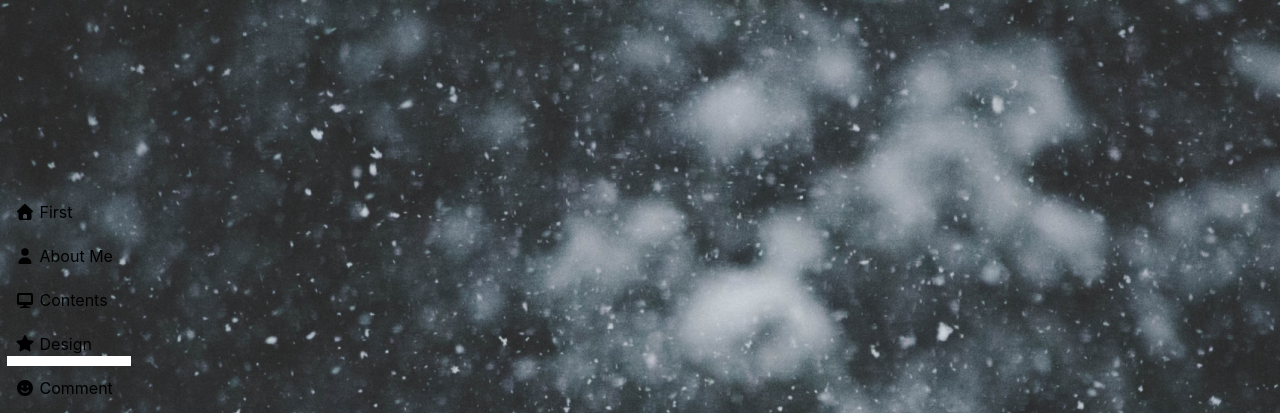
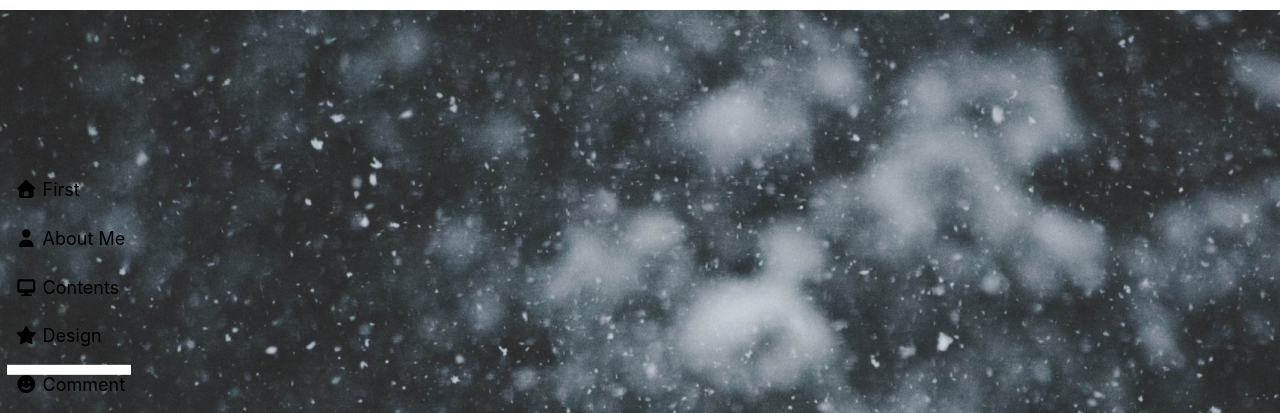
Before and after one commit to Clarity1111/portfolio, a plain HTML site: page index.html in a window 1280 px wide. Shown: the top 413 px of the page. Drawn offline with nearby package versions, Linux system fonts and the light colour scheme; a web font is replaced by a local one.

Commit message:
asas
asasas

```diff
--- a/css/style.css
+++ b/css/style.css
@@ -206,9 +206,11 @@ margin-bottom: 40px;
 }
 .design {
     display: flex;
-    flex-wrap: wrap;
-    justify-content: space-between;
+    justify-content: flex-start;
+    gap: 130px;
 }
+
+
 .design img {
     width: 333px;
     height: 264px;
@@ -218,9 +220,9 @@ margin-bottom: 40px;
     margin-bottom: 20px;
     object-fit: scale-down;
 }
-.design img:nth-child(1) {
+/* .design img:nth-child(1) {
     background: rgba(0, 0, 0, 0.3);
-}
+} */
 
 
 /* footer */
@@ -296,24 +298,30 @@ text-decoration:underline;
 
 /* 모니터 규격 */
 
-@media all and (min-width: 768px){
-
-}
-
-@media all and (min-width: 1024px){
-
+@media all and (min-width: 1199px) {
+    body {
+        font-size: 18px;
+        line-height: 1.6;
+        flex-direction: column;
+        margin: 10px auto;
+    }
 }
 
 /* 테블릿 규격 */
-@media all and (max-width: 1024px){
-
+@media all and (min-width: 768px) and (max-width: 1199px) {
+    body {
+        padding: 20px;
+        flex: 0 0 25%;
+        max-width: 25%;
+        flex-direction: column;
+    }
 }
 
 /* 모바일 규격 */
-@media all and (max-width: 768px){
-
+@media all and (max-width: 767px) {
+    body {
+        display: block;
+        display: none;
+        text-align: center;
+    }
 }
-
-/* 가로모드 */
-@media screen and (orientation: landscape){
-}
```
